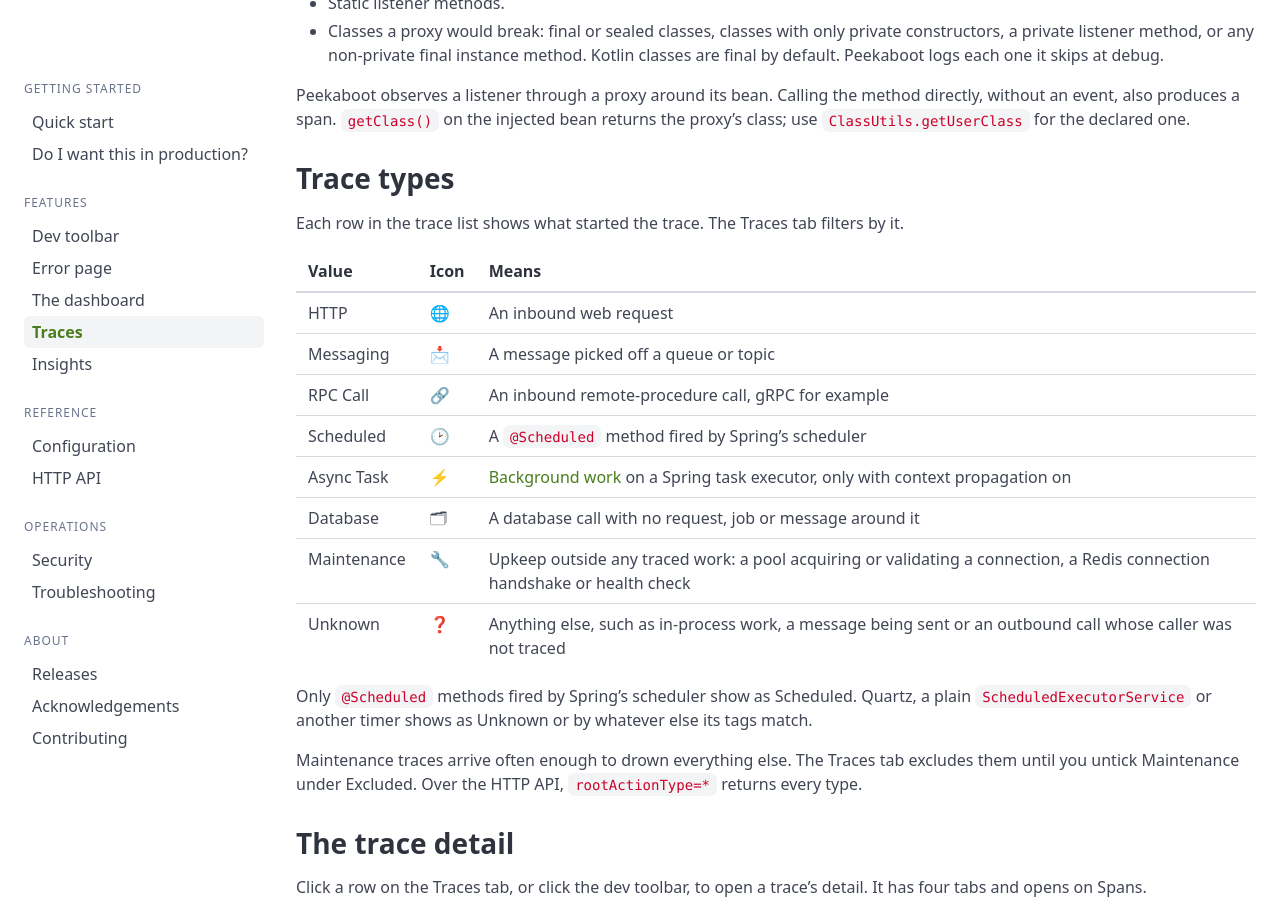
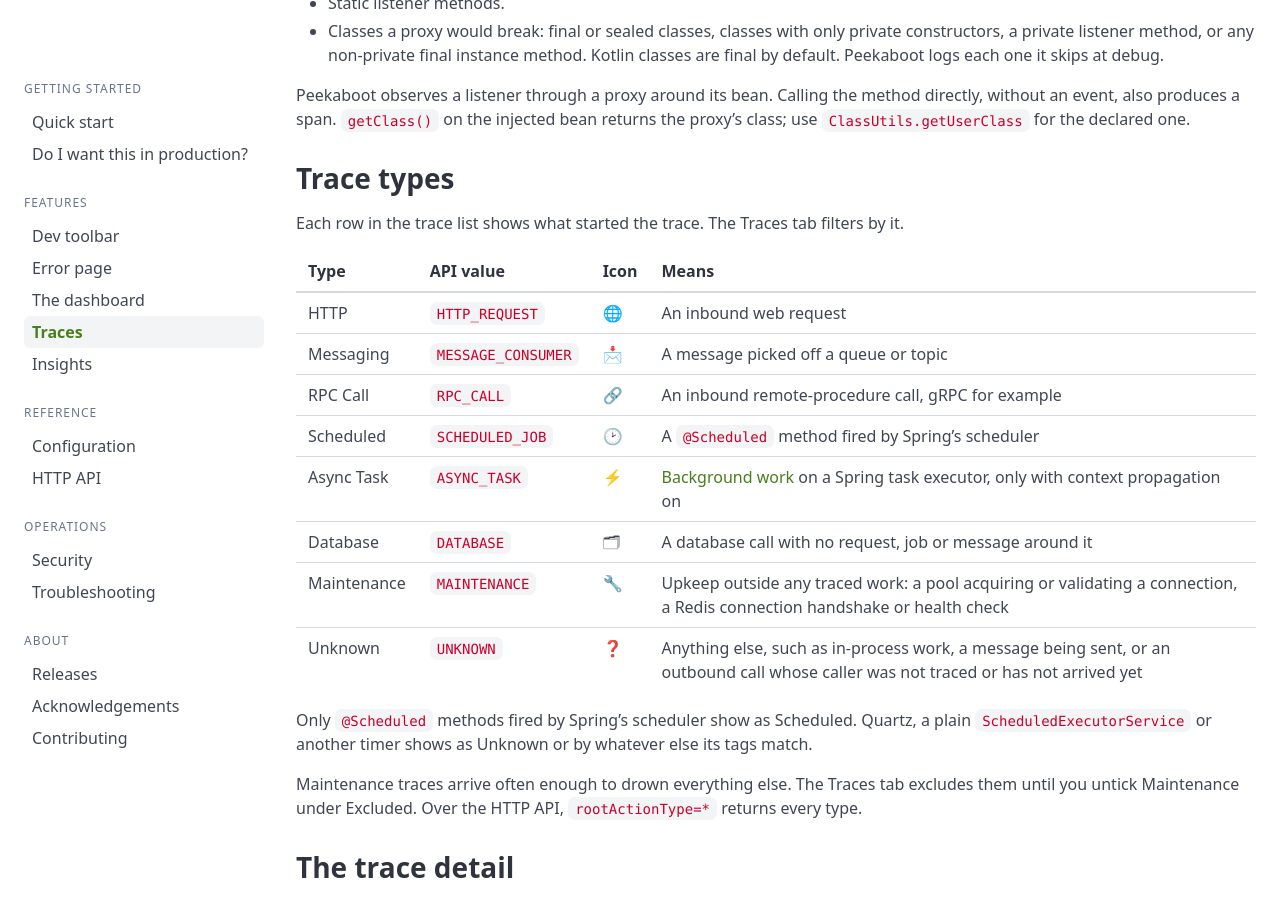
Before and after one commit to peekaboot-org/peekaboot-org.github.io, a Jekyll site: the page built from docs/traces.md, in a window 1280 px wide and 900 px high, scrolled down 3490 px. Built offline with Jekyll 4.4.1, drawn with Linux system fonts in a browser that asks for light colours.

Commit message:
docs: define root action types once, on traces

```diff
--- a/docs/traces.md
+++ b/docs/traces.md
@@ -145,16 +145,16 @@ class; use `ClassUtils.getUserClass` for the declared one.
 
 Each row in the trace list shows what started the trace. The Traces tab filters by it.
 
-| Value | Icon | Means |
-|---|---|---|
-| HTTP | 🌐 | An inbound web request |
-| Messaging | 📩 | A message picked off a queue or topic |
-| RPC Call | 🔗 | An inbound remote-procedure call, gRPC for example |
-| Scheduled | 🕑 | A `@Scheduled` method fired by Spring's scheduler |
-| Async Task | ⚡ | [Background work](#background-work) on a Spring task executor, only with context propagation on |
-| Database | 🗂 | A database call with no request, job or message around it |
-| Maintenance | 🔧 | Upkeep outside any traced work: a pool acquiring or validating a connection, a Redis connection handshake or health check |
-| Unknown | ❓ | Anything else, such as in-process work, a message being sent or an outbound call whose caller was not traced |
+| Type | API value | Icon | Means |
+|---|---|---|---|
+| HTTP | `HTTP_REQUEST` | 🌐 | An inbound web request |
+| Messaging | `MESSAGE_CONSUMER` | 📩 | A message picked off a queue or topic |
+| RPC Call | `RPC_CALL` | 🔗 | An inbound remote-procedure call, gRPC for example |
+| Scheduled | `SCHEDULED_JOB` | 🕑 | A `@Scheduled` method fired by Spring's scheduler |
+| Async Task | `ASYNC_TASK` | ⚡ | [Background work](#background-work) on a Spring task executor, only with context propagation on |
+| Database | `DATABASE` | 🗂 | A database call with no request, job or message around it |
+| Maintenance | `MAINTENANCE` | 🔧 | Upkeep outside any traced work: a pool acquiring or validating a connection, a Redis connection handshake or health check |
+| Unknown | `UNKNOWN` | ❓ | Anything else, such as in-process work, a message being sent, or an outbound call whose caller was not traced or has not arrived yet |
 
 Only `@Scheduled` methods fired by Spring's scheduler show as Scheduled. Quartz, a plain
 `ScheduledExecutorService` or another timer shows as Unknown or by whatever else its tags
```
Also changed, not shown: docs/api.md (+4 -15 lines).
